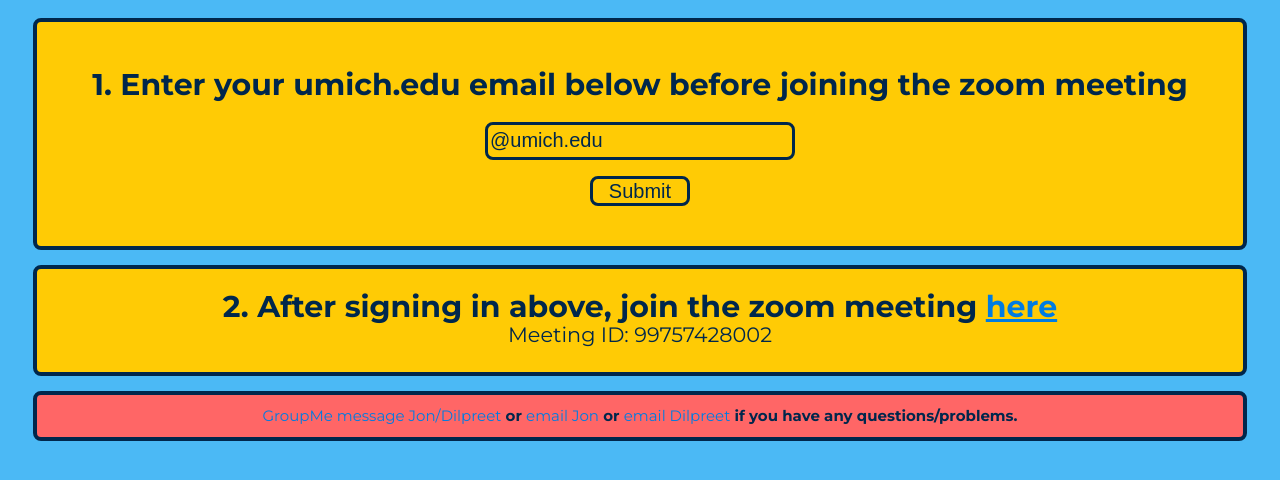
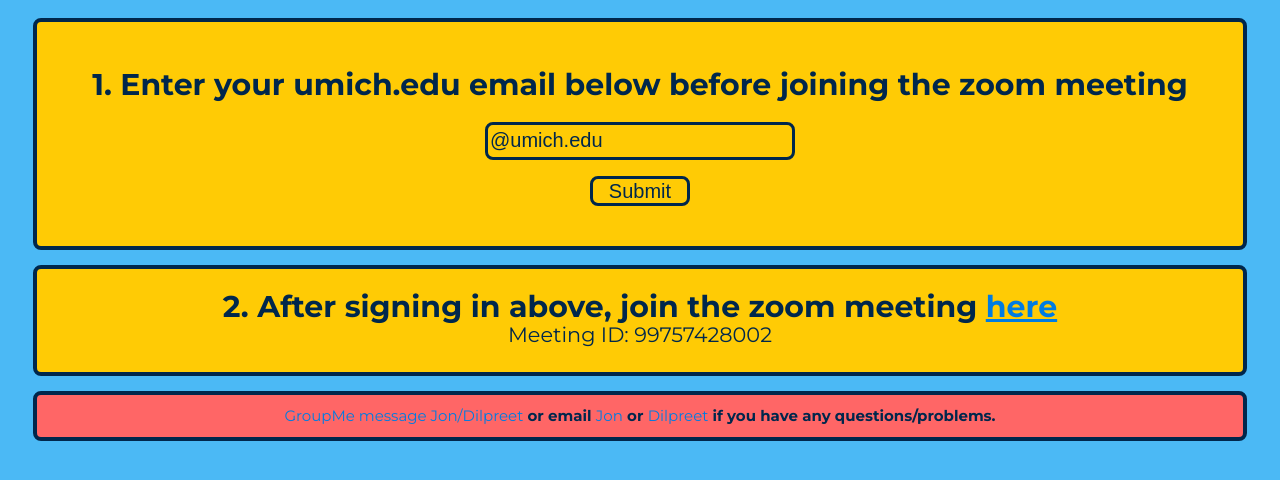
Before and after one commit to umichfjp/umichfjp.github.io, a Jekyll site: the page built from pages/signup/mcsp_infomtg_20.html, in a window 1280 px wide. Shown: the top 480 px of the page. Built offline with Jekyll 4.4.1, drawn with Linux system fonts in a browser that asks for light colours.

Commit message:
Update mcsp_infomtg_20.html

```diff
--- a/pages/signup/mcsp_infomtg_20.html
+++ b/pages/signup/mcsp_infomtg_20.html
@@ -22,7 +22,7 @@ title: Flint Justice Partnership Official Website
             <br>
           </div>
           <div class="containerred">
-            <h3><b><a href="https://groupme.com/join_group/59884510/HtaiEKzV" target="_blank">GroupMe message Jon/Dilpreet</a> or <a href="mailto:jmusai@umich.edu?subject=MCSP info mtg">email Jon</a> or <a href="mailto:dilpreet@umich.edu?subject=MCSP info mtg">email Dilpreet</a> if you have any questions/problems.</b></h3>
+            <h3><b><a href="https://groupme.com/join_group/59884510/HtaiEKzV" target="_blank">GroupMe message Jon/Dilpreet</a> or email <a href="mailto:jmusai@umich.edu?subject=MCSP info mtg">Jon</a> or <a href="mailto:dilpreet@umich.edu?subject=MCSP info mtg">Dilpreet</a> if you have any questions/problems.</b></h3>
           </div>
           </center>
         </div>
```
